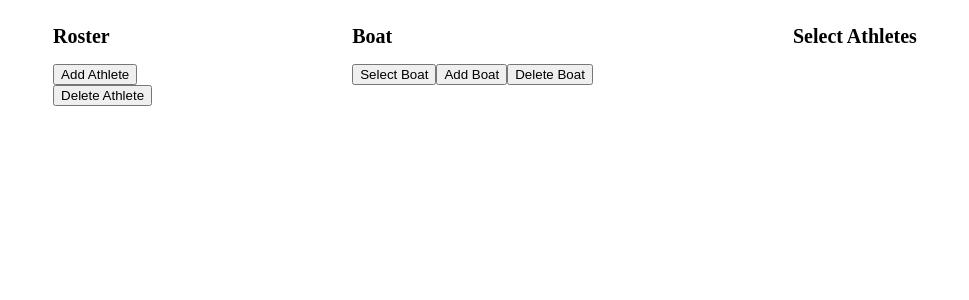
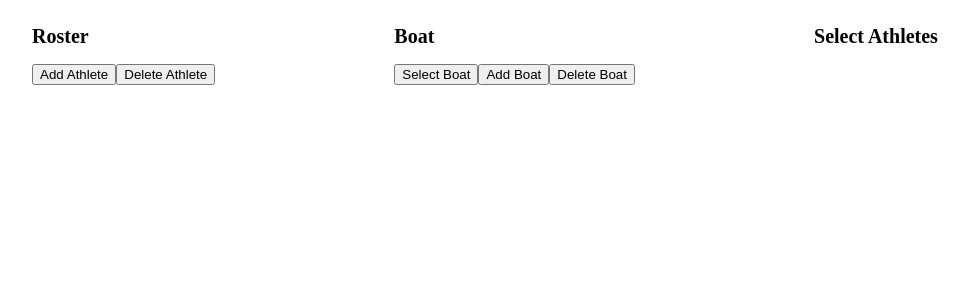
Before and after one commit to heatherbarney/YoRow, a React app: page / in a window 1280 px wide. Shown: the top 300 px of the page, without its empty margins (155-1124 px from the left). Built offline with nearby package versions, Linux system fonts and the light colour scheme; no server answers.

Commit message:
Fix positioning of Add Athlete button

```diff
--- a/src/components/addAthleteModal.jsx
+++ b/src/components/addAthleteModal.jsx
@@ -32,8 +32,7 @@ class AddAthleteModal extends Component {
     render() {
         return(
           <div className="modalButton">
-          <button onClick={this.showModal}>Add Athlete</button>
-
+            <button onClick={this.showModal}>Add Athlete</button>
         {
           this.state.showModal
             ? (
--- a/src/style.css
+++ b/src/style.css
@@ -129,3 +129,7 @@ html {
   .modalBody {
     padding: 10px;
   }
+
+  .modalButton {
+    display: inline;
+  }
```
